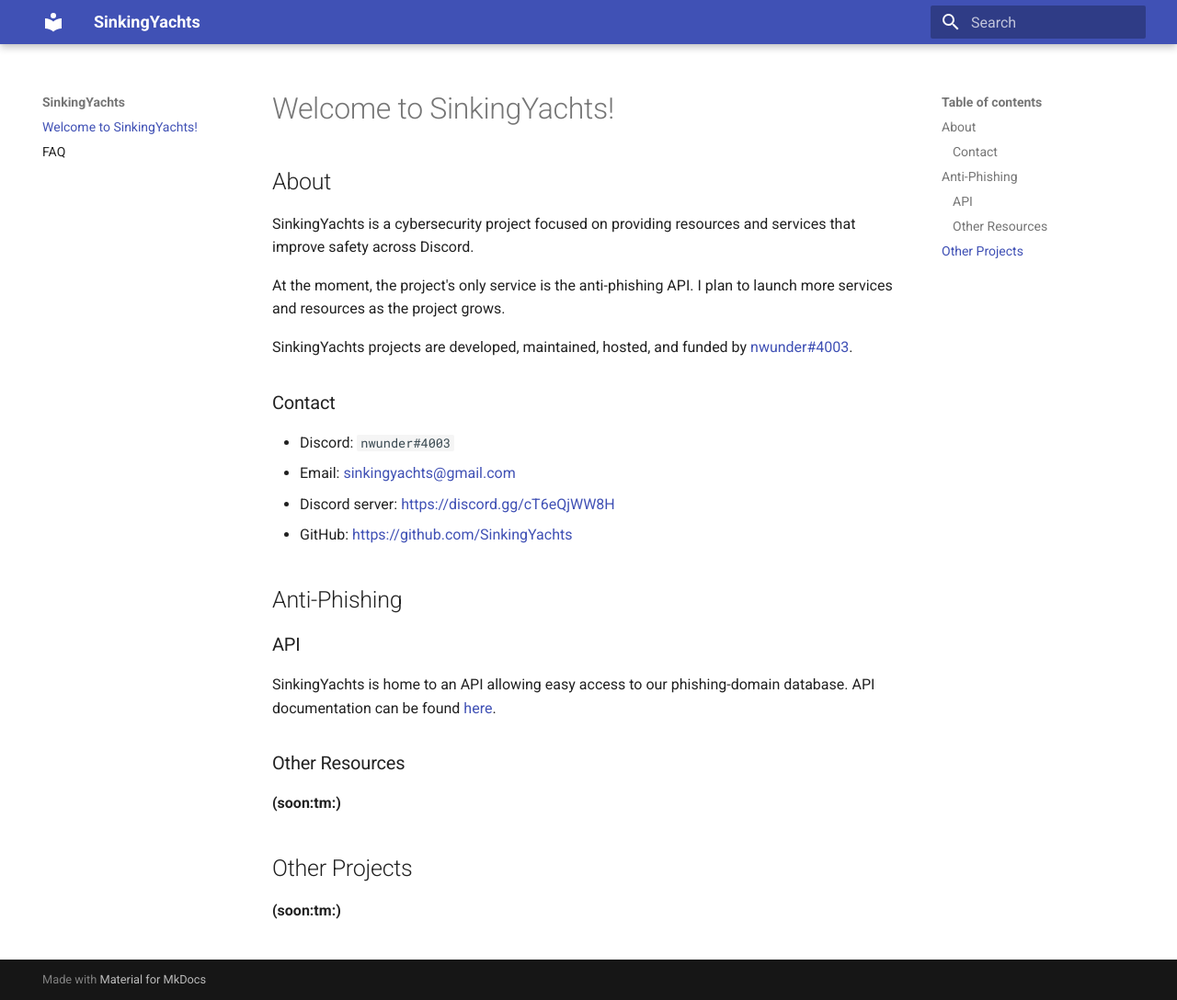
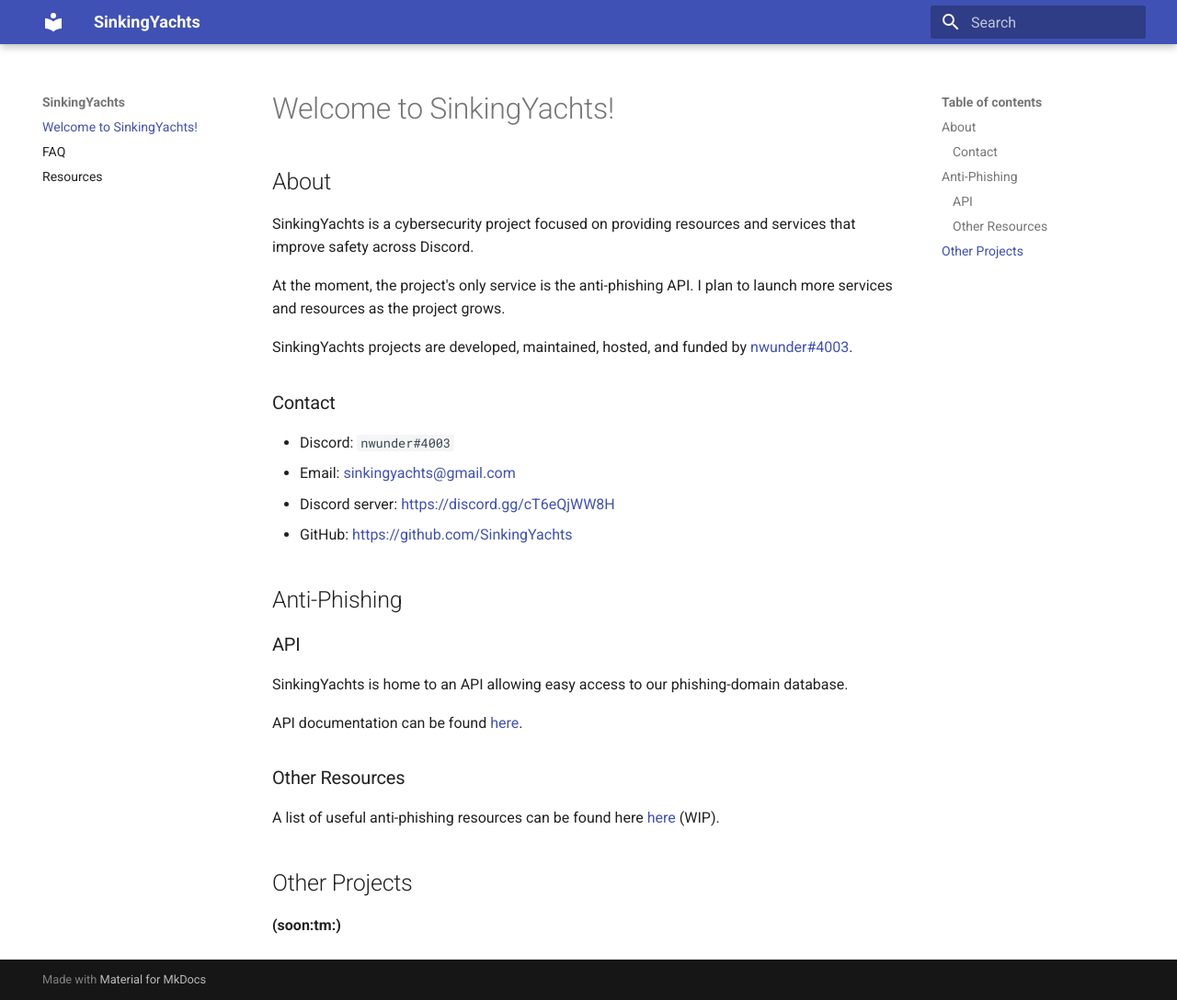
Before and after one commit to SinkingYachts/site, an MkDocs documentation site: the page built from docs/index.md, in a window 1280 px wide and 1088 px high. Shown: the whole window at 92% size. Built offline with MkDocs 1.6.1 and Material for MkDocs 9.7.7, drawn with Linux system fonts in a browser that asks for light colours.

Commit message:
first real release of site I think

```diff
--- a/docs/index.md
+++ b/docs/index.md
@@ -21,19 +21,19 @@
 
 
 
-
 ## Anti-Phishing
 
 
 ### API
 
 SinkingYachts is home to an API allowing easy access to our phishing-domain database.
+
 API documentation can be found [here](https://api.sinking.yachts/docs).
 
 
 ### Other Resources
 
-**(soon:tm:)**
+A list of useful anti-phishing resources can be found here [here](/resources) (WIP).
 
 
 ## Other Projects
```
Also changed, not shown: docs/resources.md (added, +23 -0 lines).
